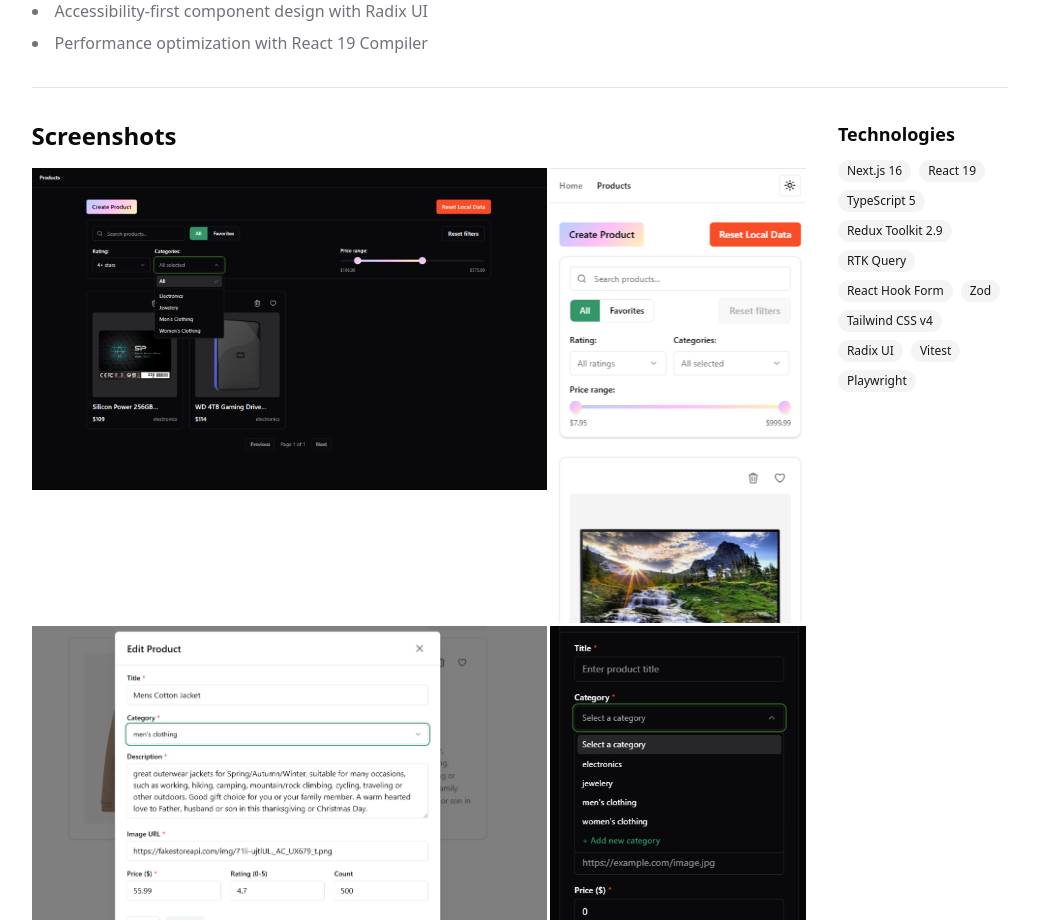
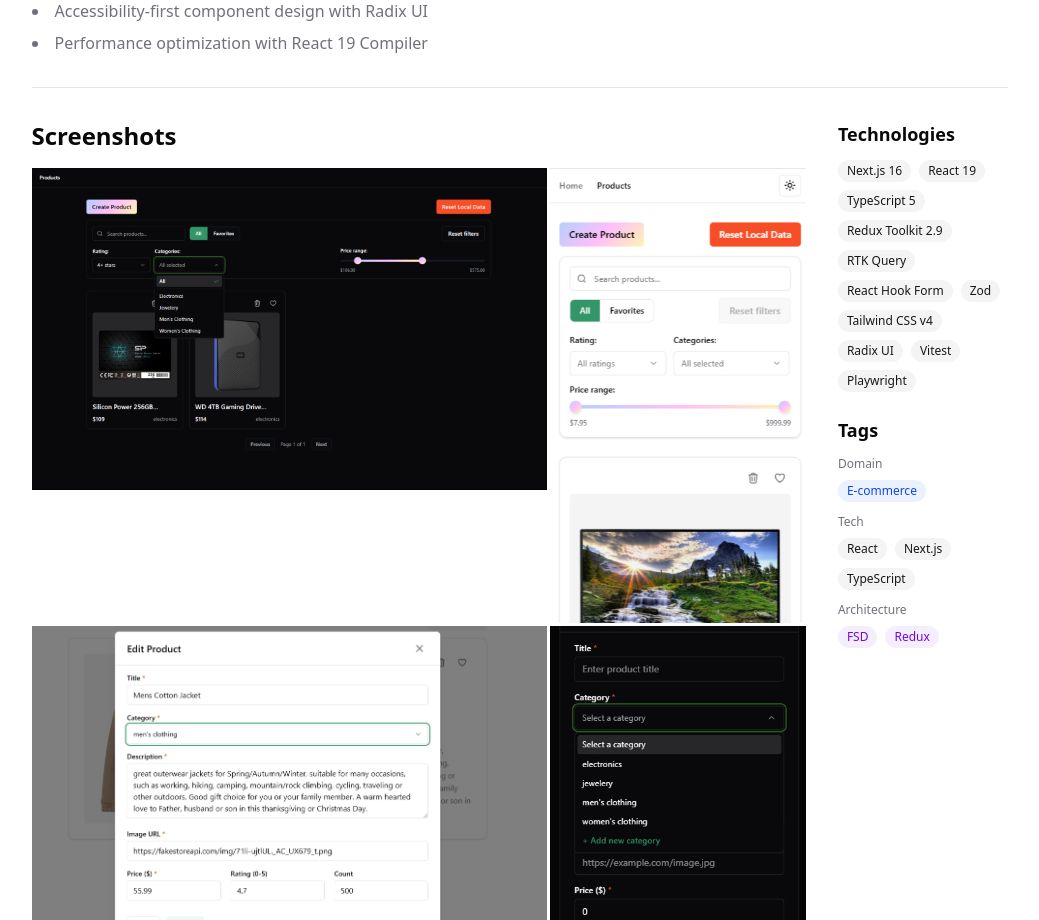
Before and after one commit to quterma/portfolio-hub, a Next.js app: page /en/project/product-showcase in a window 1280 px wide. Shown: the part 880-1800 px from the top of the page, without its empty margins (113-1152 px from the left). Built offline with nearby package versions, Linux system fonts and the light colour scheme.

Commit message:
fix: update project detail page for structured tags

```diff
--- a/src/app/[locale]/project/[slug]/page.tsx
+++ b/src/app/[locale]/project/[slug]/page.tsx
@@ -52,7 +52,12 @@ export default async function ProjectPage({ params }: ProjectPageProps) {
     (project.images?.mobileGallery && project.images.mobileGallery.length > 0)
   )
   const hasTech = !!(project.tech && project.tech.length > 0)
-  const hasTags = !!(project.tags && project.tags.length > 0)
+  const hasTags = !!(
+    project.tags &&
+    (project.tags.domain?.length ||
+      project.tags.tech?.length ||
+      project.tags.architecture?.length)
+  )
   const hasSidebar = hasTech || hasTags
 
   return (
@@ -251,17 +256,61 @@ export default async function ProjectPage({ params }: ProjectPageProps) {
               )}
 
               {/* Tags */}
-              {project.tags && project.tags.length > 0 && (
+              {hasTags && project.tags && (
                 <div className="space-y-3">
                   <h3 className="text-lg font-semibold">
                     {t("project.sections.tags")}
                   </h3>
-                  <div className="flex flex-wrap gap-2">
-                    {project.tags.map(tag => (
-                      <Badge key={tag} variant="outline">
-                        {tag}
-                      </Badge>
-                    ))}
+                  <div className="flex flex-col gap-3">
+                    {project.tags.domain && project.tags.domain.length > 0 && (
+                      <div className="space-y-2">
+                        <p className="text-xs text-muted-foreground font-medium">
+                          Domain
+                        </p>
+                        <div className="flex flex-wrap gap-2">
+                          {project.tags.domain.map(tag => (
+                            <Badge
+                              key={tag}
+                              className="bg-blue-500/10 text-blue-700 dark:text-blue-400"
+                            >
+                              {tag}
+                            </Badge>
+                          ))}
+                        </div>
+                      </div>
+                    )}
+                    {project.tags.tech && project.tags.tech.length > 0 && (
+                      <div className="space-y-2">
+                        <p className="text-xs text-muted-foreground font-medium">
+                          Tech
+                        </p>
+                        <div className="flex flex-wrap gap-2">
+                          {project.tags.tech.map(tag => (
+                            <Badge key={tag} variant="secondary">
+                              {tag}
+                            </Badge>
+                          ))}
+                        </div>
+                      </div>
+                    )}
+                    {project.tags.architecture &&
+                      project.tags.architecture.length > 0 && (
+                        <div className="space-y-2">
+                          <p className="text-xs text-muted-foreground font-medium">
+                            Architecture
+                          </p>
+                          <div className="flex flex-wrap gap-2">
+                            {project.tags.architecture.map(tag => (
+                              <Badge
+                                key={tag}
+                                className="bg-violet-500/10 text-violet-700 dark:text-violet-400"
+                              >
+                                {tag}
+                              </Badge>
+                            ))}
+                          </div>
+                        </div>
+                      )}
                   </div>
                 </div>
               )}
```
